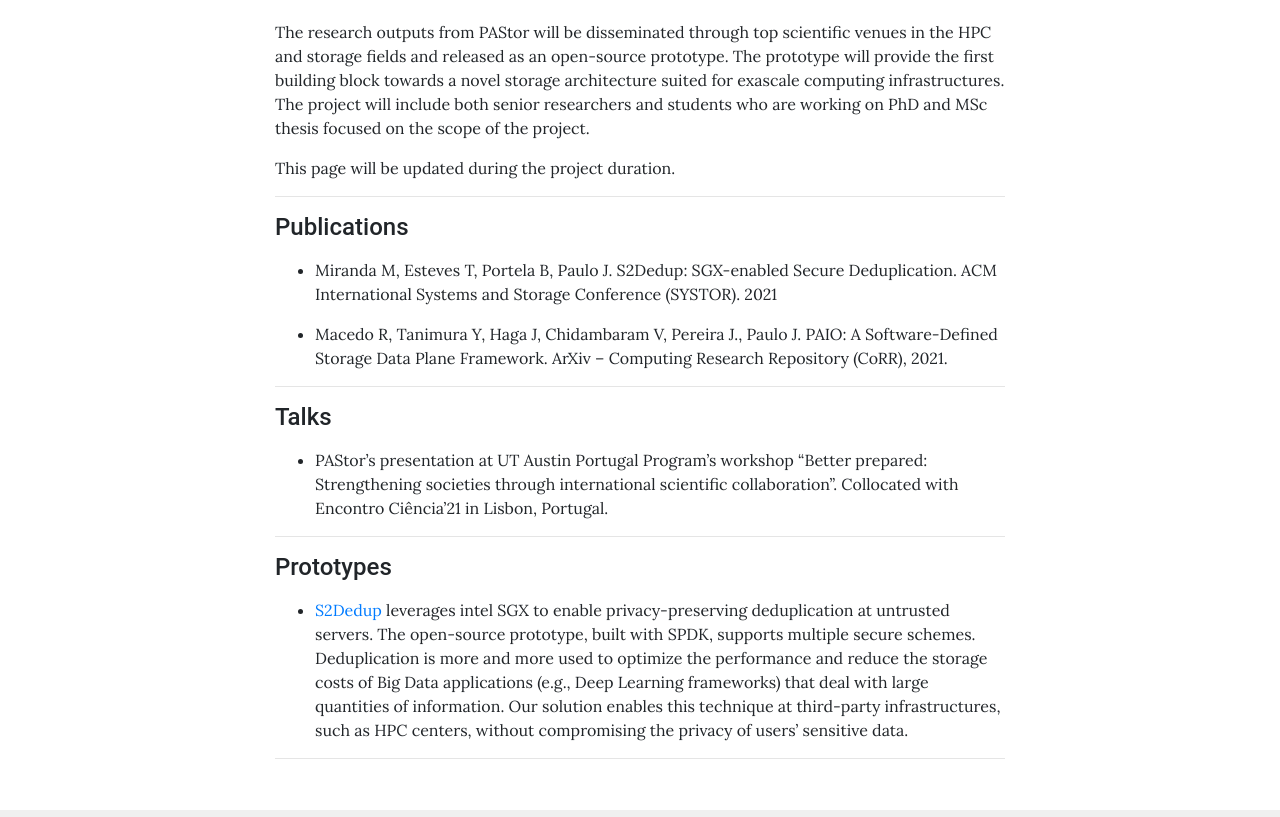
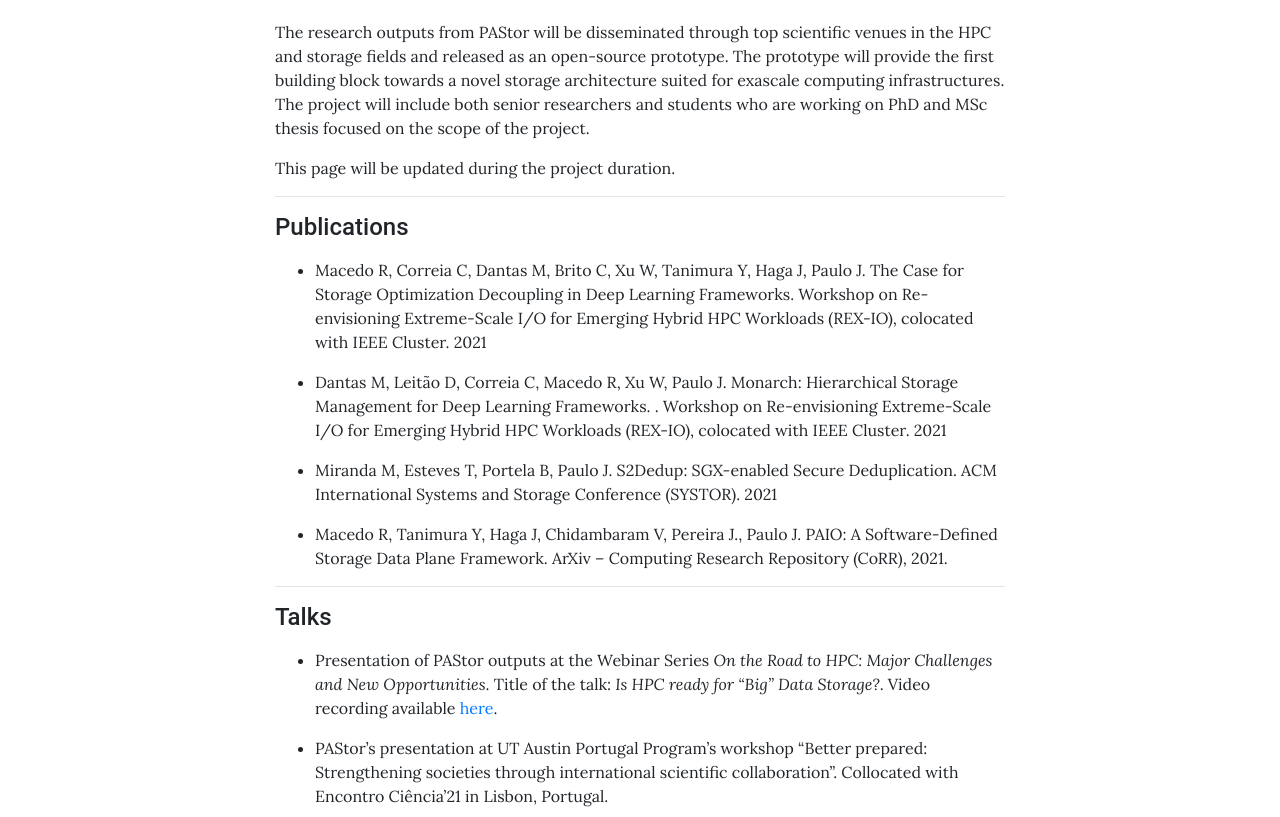
Before and after one commit to pastor-project/pastor-project.github.io, a Jekyll site: the page built from pages/outputs.md, in a window 1280 px wide and 900 px high, scrolled down 280 px, cut to the strip 0-817 px from the top of the window. Built offline with Jekyll 4.4.1, drawn with Linux system fonts in a browser that asks for light colours; some of the changed text lies outside the part shown.

Commit message:
update news, pubs and outputs

```diff
--- a/pages/outputs.md
+++ b/pages/outputs.md
@@ -12,6 +12,10 @@
 ---
 #### Publications
 
+* Macedo R, Correia C, Dantas M, Brito C, Xu W, Tanimura Y, Haga J, Paulo J. The Case for Storage Optimization Decoupling in Deep Learning Frameworks. Workshop on Re-envisioning Extreme-Scale I/O for Emerging Hybrid HPC Workloads (REX-IO), colocated with IEEE Cluster. 2021
+
+* Dantas M, Leitão D, Correia C, Macedo R, Xu W, Paulo J. Monarch: Hierarchical Storage Management for Deep Learning Frameworks. . Workshop on Re-envisioning Extreme-Scale I/O for Emerging Hybrid HPC Workloads (REX-IO), colocated with IEEE Cluster. 2021
+
 * Miranda M, Esteves T, Portela B, Paulo J. S2Dedup: SGX-enabled Secure Deduplication. ACM International Systems and Storage Conference (SYSTOR). 2021
 
 * Macedo R, Tanimura Y, Haga J, Chidambaram V, Pereira J., Paulo J. PAIO: A Software-Defined Storage Data Plane Framework. ArXiv – Computing Research Repository (CoRR), 2021.
@@ -19,11 +23,15 @@
 ----
 #### Talks
 
+* Presentation of PAStor outputs at the Webinar Series *On the Road to HPC: Major Challenges and New Opportunities*.  Title of the talk: *Is HPC ready for “Big” Data Storage?*. Video recording available [here](https://www.youtube.com/watch?v=IqDrwYyB8Oc&t=2s).
+
 * PAStor's presentation at UT Austin Portugal Program's workshop "Better prepared: Strengthening societies through international scientific collaboration". Collocated with Encontro Ciência'21 in Lisbon, Portugal.
 
 ---
 #### Prototypes
 
+* [Monarch](https://github.com/dsrhaslab/monarch) a framework-agnostic middleware for hierarchical storage management. This solution leverages the existing storage tiers present at modern supercomputers (e.g., compute node’s local storage, PFS) to improve DL training performance and alleviate the current I/O pressure of the shared PFS
+
 * [S2Dedup](https://github.com/mmm97/S2Dedup) leverages intel SGX to enable privacy-preserving deduplication at untrusted servers. The open-source prototype, built with SPDK, supports multiple secure schemes. Deduplication is more and more used to optimize the performance and reduce the storage costs of Big Data applications (e.g., Deep Learning frameworks) that deal with large quantities of information. Our solution enables this technique at third-party infrastructures, such as HPC centers, without compromising the privacy of users’ sensitive data.
 
 ---
```
Also changed, not shown: _posts/2021-09-16-webinar.md (added, +11 -0 lines), _posts/2021-10-21-papers.md (added, +9 -0 lines), assets/img/webinar.png (added).
